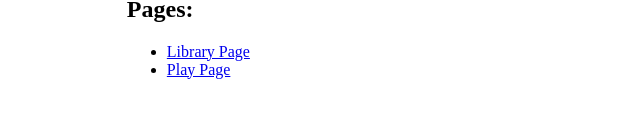
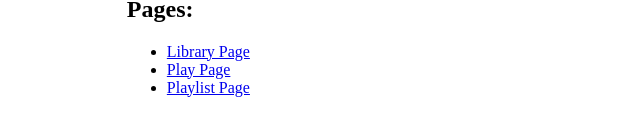
Before and after one commit to WBexte/cprg303-Project-Phase-3, a plain HTML site: page pages/index.html in a window 1280 px wide. Shown: the part 195-330 px from the top of the page, without its empty margins (319-959 px from the left). Drawn offline with Linux system fonts and the light colour scheme.

Commit message:
Update index.html
linked "Homepage.html" in main page

```diff
--- a/pages/index.html
+++ b/pages/index.html
@@ -17,6 +17,7 @@
         <ul>
             <li><a href="LibraryPage.html">Library Page</a></li>
             <li><a href="PlayPage.html">Play Page</a></li>
+            <li><a href="Homepage.html">Playlist Page</a></li>
         </ul>
     </div>
 
```
